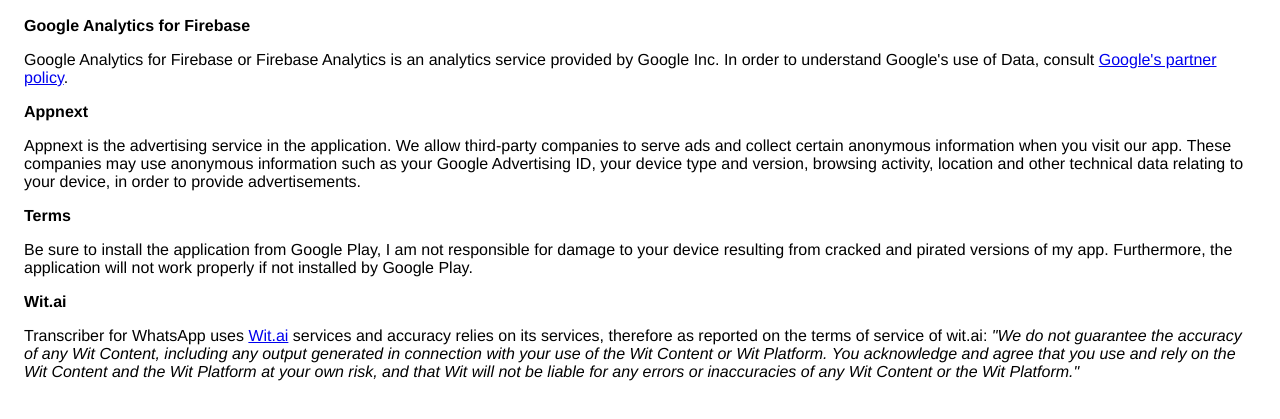
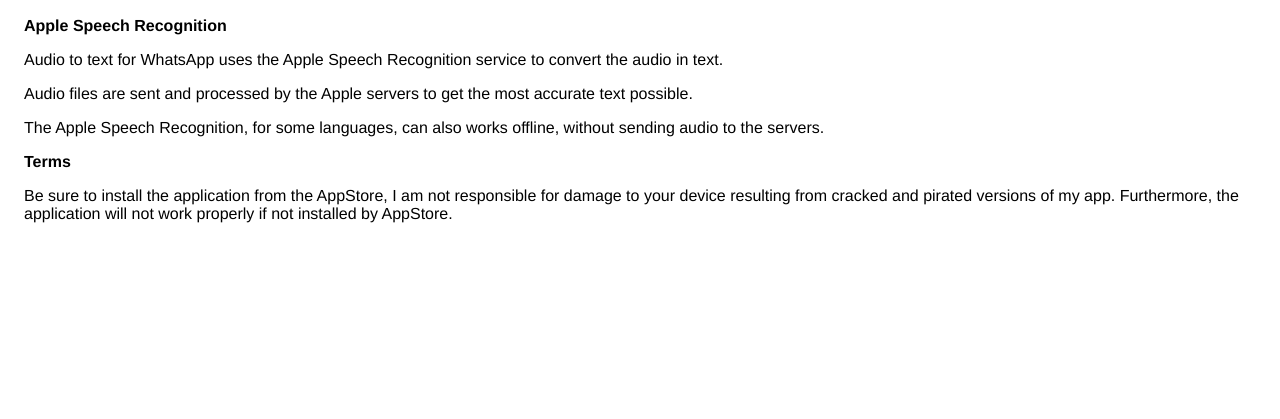
Before and after one commit to supergianlu/supergianlu.github.io, a plain HTML site: page index.html in a window 1280 px wide. Shown: the part 75-494 px from the top of the page. Drawn offline with Linux system fonts and the light colour scheme.

Commit message:
Update index.html

```diff
--- a/index.html
+++ b/index.html
@@ -12,23 +12,14 @@
     </style>
 </head>
 <body>
-	<h2>Privacy Policy</h2>
-    <p><strong>Google Analytics for Firebase</strong></p>
-    <p>Google Analytics for Firebase or Firebase Analytics is an analytics service provided by Google Inc. In order to understand Google's use of Data, consult <a href="https://www.google.com/policies/privacy/partners/">Google's partner policy</a>.</p>
+<h2>Privacy Policy</h2>
+<p><strong>Apple Speech Recognition</strong></p>
+<p>Audio to text for WhatsApp uses the Apple Speech Recognition service to convert the audio in text.</p>
+<p>Audio files are sent and processed by the Apple servers to get the most accurate text possible.</p>
+<p>The Apple Speech Recognition, for some languages, can also works offline, without sending audio to the servers.</p>
 
-    <p><strong>Appnext</strong></p>
-    <p>Appnext is the advertising service in the application. We allow third-party companies to serve ads and collect certain anonymous information when you visit our app. These companies may use anonymous information such as your Google Advertising ID, your device type and version, browsing activity, location and other technical data relating to your device, in order to provide advertisements.</p>
-
-    <p><strong>Terms</strong></p>
-    <p>Be sure to install the application from Google Play, I am not responsible for damage to your device resulting from cracked and pirated versions of my app.
-      Furthermore, the application will not work properly if not installed by Google Play. </p>
-
-    <p><strong>Wit.ai</strong></p>
-    <p>Transcriber for WhatsApp uses <a href="https://wit.ai/">Wit.ai</a> services and accuracy relies on its services, therefore as reported on the terms of service of wit.ai:
-
-<em>"We do not guarantee the accuracy of any Wit Content, including any output generated in connection with your use of the Wit Content or Wit Platform. You acknowledge and agree that you use and rely on the Wit Content and the Wit Platform at your own risk, and that Wit will not be liable for any errors or inaccuracies of any Wit Content or the Wit Platform."</em></p>
-
-
-
+<p><strong>Terms</strong></p>
+<p>Be sure to install the application from the AppStore, I am not responsible for damage to your device resulting from cracked and pirated versions of my app.
+      Furthermore, the application will not work properly if not installed by AppStore. </p>
 </body>
 </html>
```
